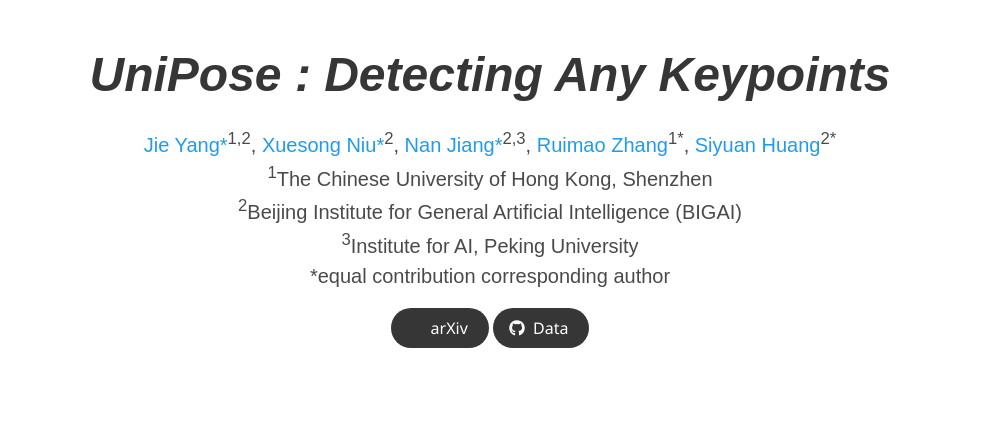
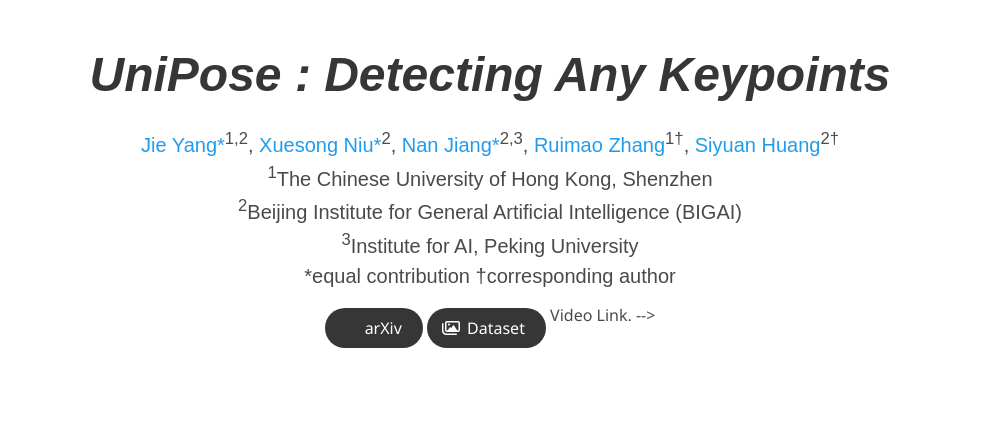
Before and after one commit to F-HOI/f-hoi.github.io, a plain HTML site: page index.html in a window 1280 px wide. Shown: the top 446 px of the page, without its empty margins (150-1133 px from the left). Drawn offline with nearby package versions, Linux system fonts and the light colour scheme; some icons are missing; a web font is replaced by a local one.

Commit message:
Update index.html

```diff
--- a/index.html
+++ b/index.html
@@ -88,10 +88,10 @@
             <span class="author-block">
                             <a href="https://scholar.google.com/citations?user=xSYWn08AAAAJ&hl=zh-CN">Nan Jiang*</a><sup>2,3</sup>,</span>
             <span class="author-block">
-              <a href="http://www.zhangruimao.site/">Ruimao Zhang</a><sup>1*</sup>,</span>
+              <a href="http://www.zhangruimao.site/">Ruimao Zhang</a><sup>1†</sup>,</span>
             </span>
             <span class="author-block">
-              <a href="https://siyuanhuang.com/">Siyuan Huang</a><sup>2*</sup></span>
+              <a href="https://siyuanhuang.com/">Siyuan Huang</a><sup>2†</sup></span>
             </span>
           </div>
 
@@ -99,13 +99,13 @@
             <span class="author-block"><sup>1</sup>The Chinese University of Hong Kong, Shenzhen <br>
               <sup>2</sup>Beijing Institute for General Artificial Intelligence (BIGAI) <br>
               <sup>3</sup>Institute for AI, Peking University<br>
-              *equal contribution corresponding author
+              *equal contribution †corresponding author
           </div>
 
           <div class="column has-text-centered">
             <div class="publication-links">
               <span class="link-block">
-                <a href="https://arxiv.org/abs/2310.08530"
+                <a href=""
                    class="external-link button is-normal is-rounded is-dark">
                   <span class="icon">
                       <i class="ai ai-arxiv"></i>
@@ -113,26 +113,24 @@
                   <span>arXiv</span>
                 </a>
               </span>
-              <!-- Code Link. -->
-              <span class="link-block">
+                              <span class="link-block">
+                  <a href="" class="external-link button is-normal is-rounded is-dark">
+                    <span class="icon">
+                      <i class="far fa-images"></i>
+                    </span>
+                    <span>Dataset</span>
+                  </a>
+                </span>
+                              Video Link. -->
+                <!-- <span class="link-block">
                 <a href=""
                    class="external-link button is-normal is-rounded is-dark">
                   <span class="icon">
-                      <i class="fab fa-github"></i>
+                      <i class="fab fa-youtube"></i>
                   </span>
-                  <span>Data</span>
-                  </a>
+                  <span>Video</span>
+                </a>
               </span>
-              <!-- huggingface Link. -->
-              <!-- <span class="link-block">
-                <a href="https://huggingface.co/spaces/ChenyangSi/FreeU"
-                   class="external-link button is-normal is-rounded is-dark">
-                  <span class="icon">
-                      <i class="fab fa-huggingface"></i>
-                  </span>
-                  <span>Huggingface Demo</span>
-                  </a>
-              </span> -->
               <!-- Code Link. -->
               <!-- <span class="link-block">
                 <a href="https://github.com/google/nerfies"
```
